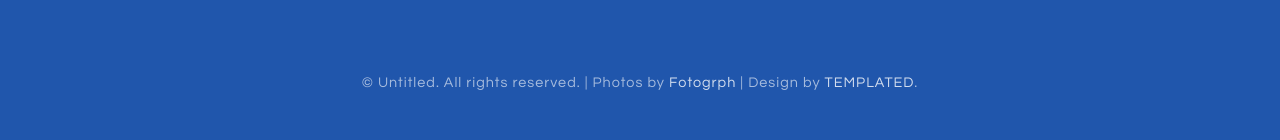
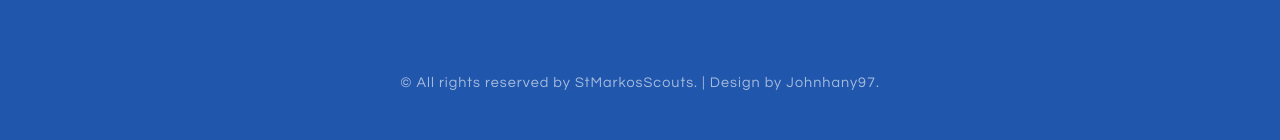
Before and after one commit to johnhany97/hei, a plain HTML site: page about.html in a window 1280 px wide. Shown: the part 2480-2620 px from the top of the page. Drawn offline with Linux system fonts and the light colour scheme.

Commit message:
Small update
Signed-off-by: John Hany <johnhany97@gmail.com>

```diff
--- a/about.html
+++ b/about.html
@@ -1,15 +1,4 @@
 <!DOCTYPE html PUBLIC "-//W3C//DTD XHTML 1.0 Strict//EN" "http://www.w3.org/TR/xhtml1/DTD/xhtml1-strict.dtd">
-<!--
-Design by TEMPLATED
-http://templated.co
-Released for free under the Creative Commons Attribution License
-
-Name       : Undeviating
-Description: A two-column, fixed-width design with dark color scheme.
-Version    : 1.0
-Released   : 20140322
-
--->
 <html xmlns="http://www.w3.org/1999/xhtml">
 <head>
 <meta http-equiv="Content-Type" content="text/html; charset=utf-8" />
@@ -118,7 +107,7 @@ Released   : 20140322
 	</div>
 </div>
 <div id="copyright">
-	<p>&copy; Untitled. All rights reserved. | Photos by <a href="http://fotogrph.com/">Fotogrph</a> | Design by <a href="http://templated.co" rel="nofollow">TEMPLATED</a>.</p>
+	<p>&copy; All rights reserved by StMarkosScouts. | Design by Johnhany97.</p>
 	<ul class="contact">
 		<li><a href="#" class="icon icon-twitter"><span>Twitter</span></a></li>
 		<li><a href="#" class="icon icon-facebook"><span></span></a></li>
```
Also changed, not shown: contact.html (+1 -12 lines), index.html (+1 -12 lines), join.html (+1 -12 lines), projects.html (+1 -12 lines).
